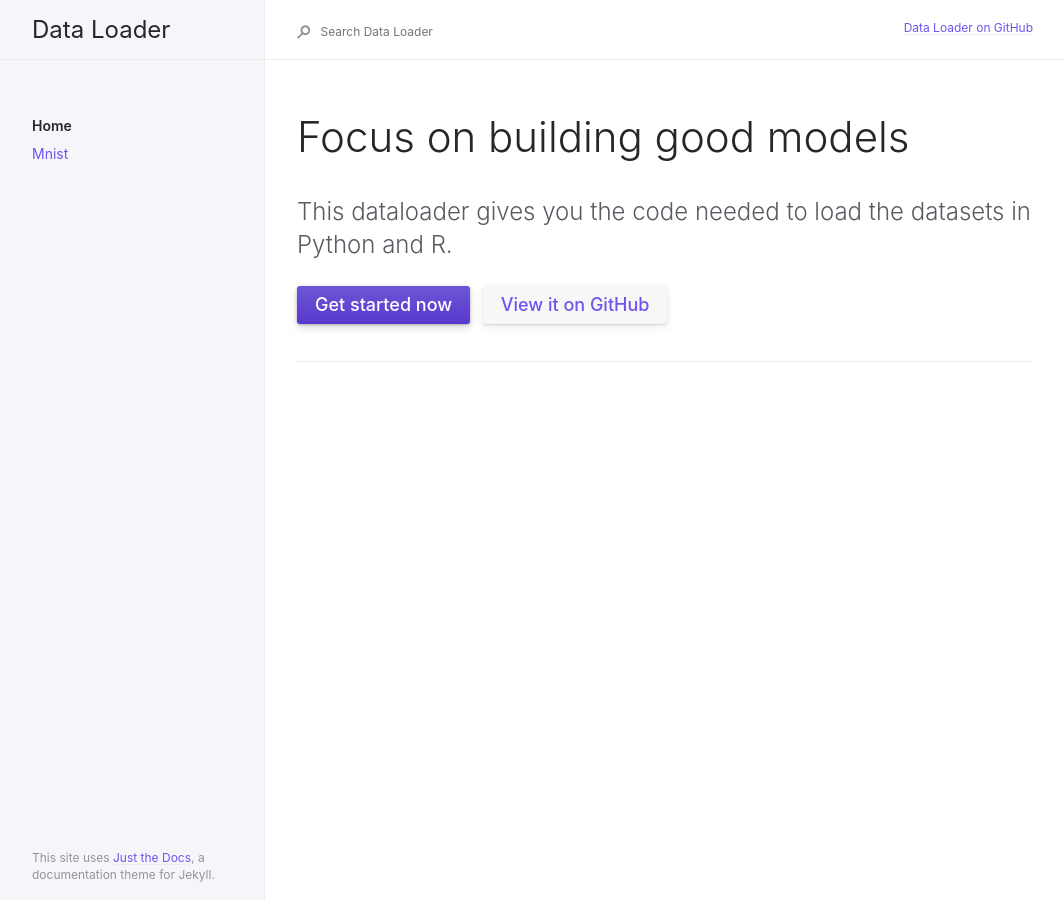
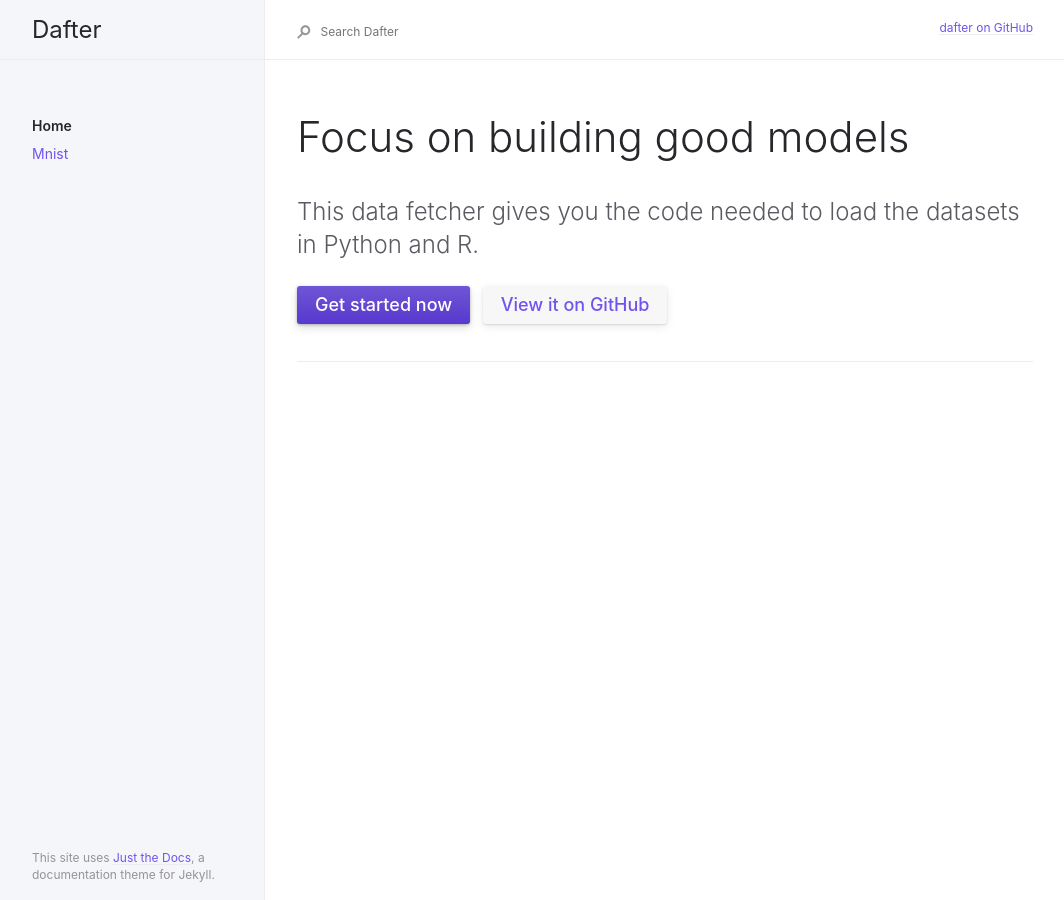
Before and after one commit to vhoulbreque/dafter-loader, a Jekyll site: the page built from index.md, in a window 1280 px wide. Shown: the whole page, without its empty margins (91-1155 px from the left). Built offline with Jekyll 4.4.1, drawn with Linux system fonts in a browser that asks for light colours.

Commit message:
Rename datafetcher to dafter

```diff
--- a/_config.yml
+++ b/_config.yml
@@ -13,13 +13,13 @@
 # you will see them accessed via {{ site.title }}, {{ site.email }}, and so on.
 # You can create any custom variable you would like, and they will be accessible
 # in the templates via {{ site.myvariable }}.
-title: Data Loader
+title: Dafter
 email: your-email@example.com
 description: >- # this means to ignore newlines until "baseurl:"
   Write an awesome description for your new site here. You can edit this
   line in _config.yml. It will appear in your document head meta (for
   Google search results) and in your feed.xml site description.
-baseurl: "/data-loader/" # the subpath of your site, e.g. /blog
+baseurl: "/dafter/" # the subpath of your site, e.g. /blog
 url: "https://vinzeebreak.github.io" # the base hostname & protocol for your site, e.g. http://example.com
 twitter_username: jekyllrb
 github_username:  jekyll
@@ -38,5 +38,5 @@ plugins:
 
 # Aux links for the upper right navigation
 aux_links:
-  "Data Loader on GitHub":
-    - "//github.com/vinzeebreak/data-loader"
+  "dafter on GitHub":
+    - "//github.com/vinzeebreak/dafter"
--- a/index.md
+++ b/index.md
@@ -2,16 +2,16 @@
 layout: default
 title: Home
 nav_order: 1
-description: "Load datasets with no effort."
+description: "Load and Download datasets with no effort."
 permalink: /
 ---
 
 # Focus on building good models
 {: .fs-9 }
 
-This dataloader gives you the code needed to load the datasets in Python and R.
+This data fetcher gives you the code needed to load the datasets in Python and R.
 {: .fs-6 .fw-300 }
 
-[Get started now](#getting-started){: .btn .btn-primary .fs-5 .mb-4 .mb-md-0 .mr-2 } [View it on GitHub](https://github.com/vinzeebreak/data-loader){: .btn .fs-5 .mb-4 .mb-md-0 }
+[Get started now](#getting-started){: .btn .btn-primary .fs-5 .mb-4 .mb-md-0 .mr-2 } [View it on GitHub](https://github.com/vinzeebreak/dafter){: .btn .fs-5 .mb-4 .mb-md-0 }
 
 ---
```
Also changed, not shown: docs/mnist.md (+2 -2 lines).
